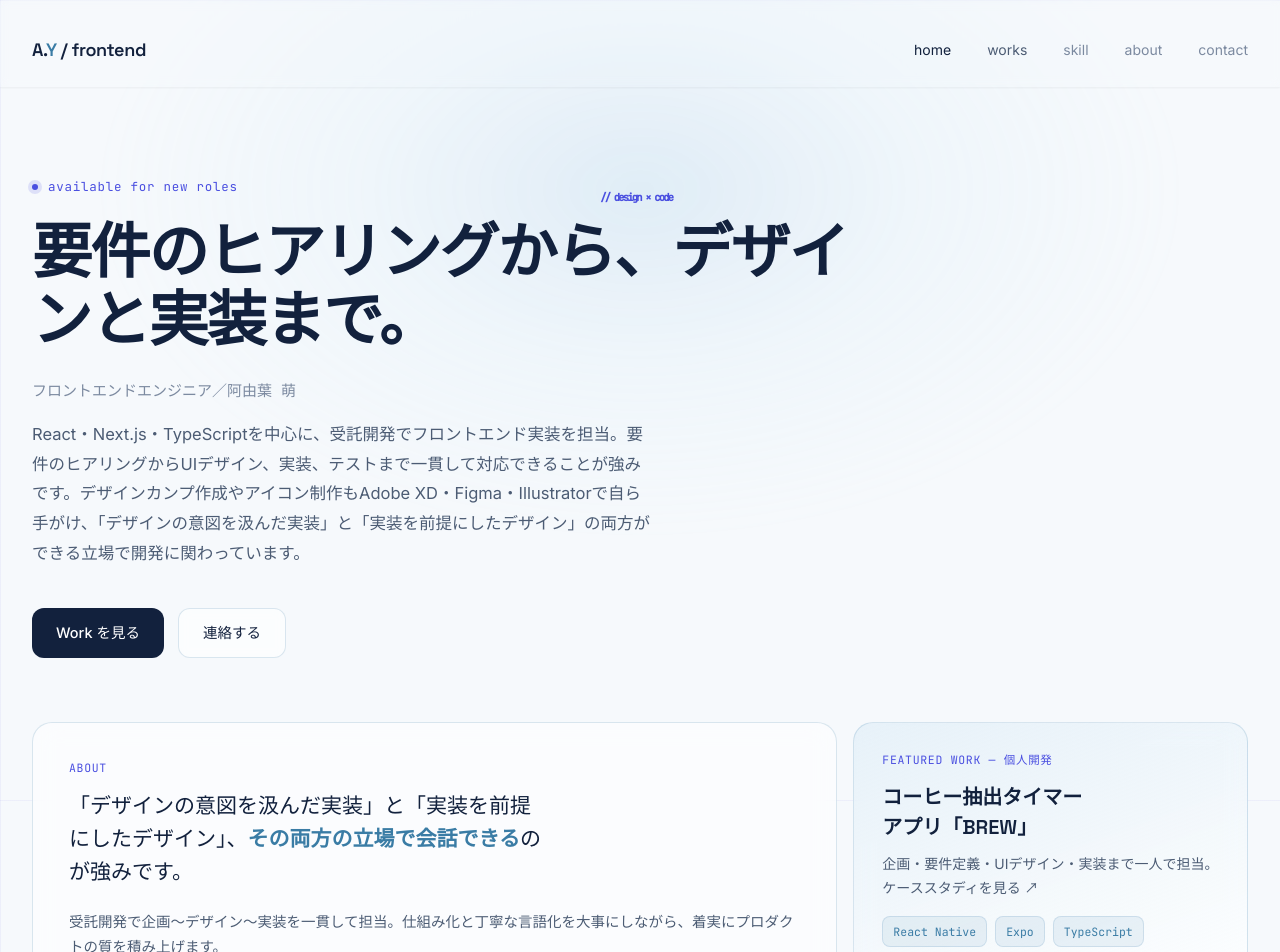
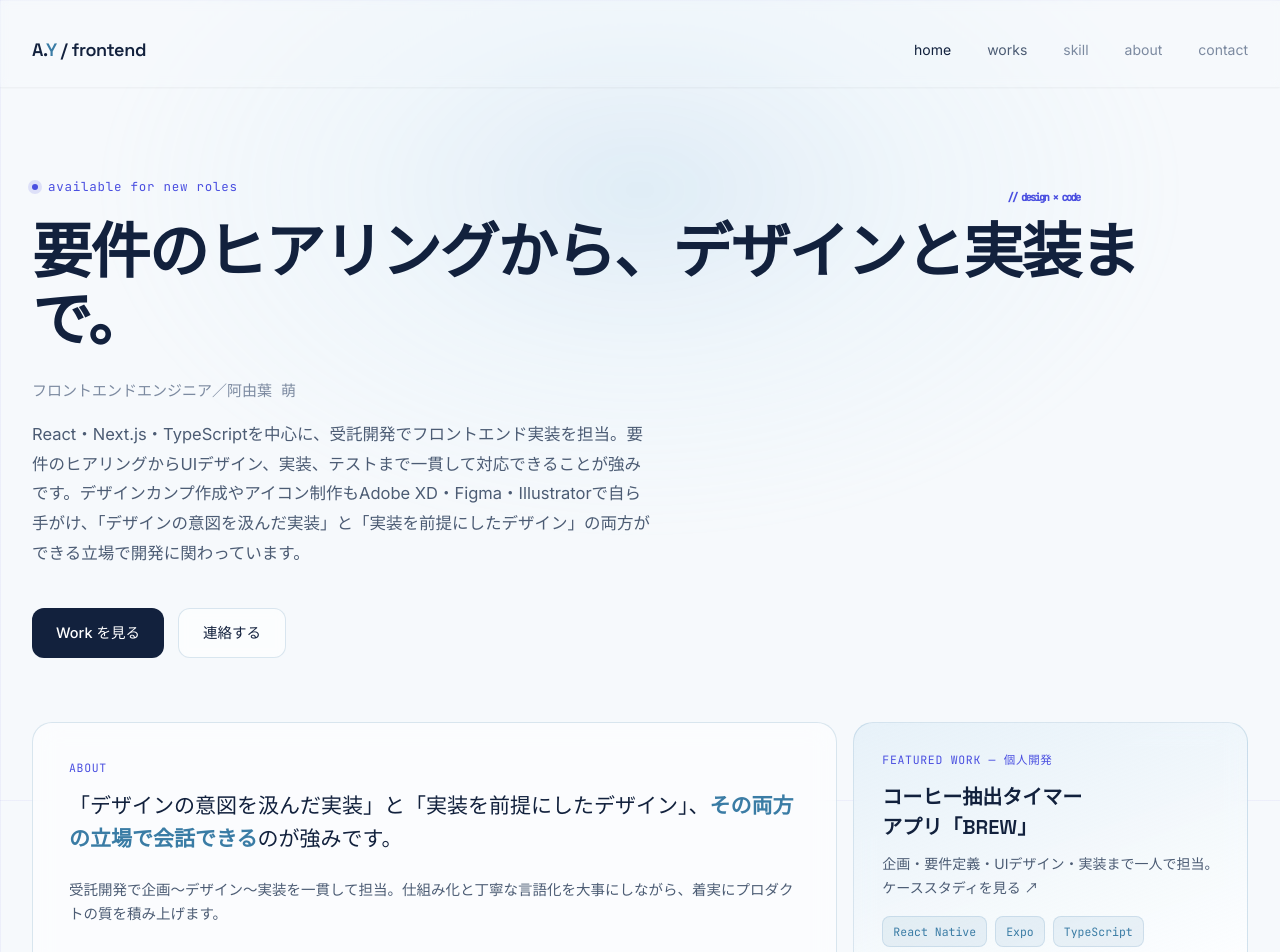
Before and after one commit to meayubgm/portfolio-site, a Next.js app: page / in a window 1280 px wide. Shown: the top 952 px of the page. Built offline with nearby package versions, Linux system fonts and the light colour scheme; a web font is replaced by a local one.

Commit message:
feat: GlassCard のホバー時に右上へ indigo の「+」を表示する
ホバー中のみ group-hover でフェードイン表示する装飾を追加。
あわせて Home の見出しと about 段落の max-width 制限を除去し、
広幅コンテナに追従させる。

```diff
--- a/app/page.tsx
+++ b/app/page.tsx
@@ -17,7 +17,7 @@ export default function Home() {
             <EyebrowLabel>available for new roles</EyebrowLabel>
           </div>
         )}
-        <h1 className="m-0 mb-6 max-w-[840px] font-display text-[clamp(38px,5.4vw,60px)] font-semibold leading-[1.14] tracking-[-0.03em]">
+        <h1 className="m-0 mb-6 font-display text-[clamp(38px,5.4vw,60px)] font-semibold leading-[1.14] tracking-[-0.03em]">
           要件のヒアリングから、
           <span className="relative">
             デザインと実装
@@ -45,7 +45,7 @@ export default function Home() {
       <section className="grid grid-cols-6 gap-4 pb-[90px]">
         <GlassCard span={4} padding="lg">
           <CardLabel>about</CardLabel>
-          <p className="m-0 mt-1.5 max-w-[480px] font-display text-[21px] font-medium leading-[1.55] text-navy">
+          <p className="m-0 mt-1.5 font-display text-[21px] font-medium leading-[1.55] text-navy">
             「デザインの意図を汲んだ実装」と「実装を前提にしたデザイン」、
             <b className="font-semibold text-glow-c">その両方の立場で会話できる</b>のが強みです。
           </p>
--- a/components/GlassCard.tsx
+++ b/components/GlassCard.tsx
@@ -58,6 +58,12 @@ export function GlassCard({
           background: `radial-gradient(320px circle at ${mx} ${my}, rgba(107,174,219,0.22), transparent 60%)`,
         }}
       />
+      <span
+        aria-hidden
+        className="pointer-events-none absolute top-3.5 right-4 text-indigo leading-none text-base font-display opacity-0 transition-opacity duration-300 group-hover:opacity-100"
+      >
+        +
+      </span>
       {children}
     </div>
   );
```
